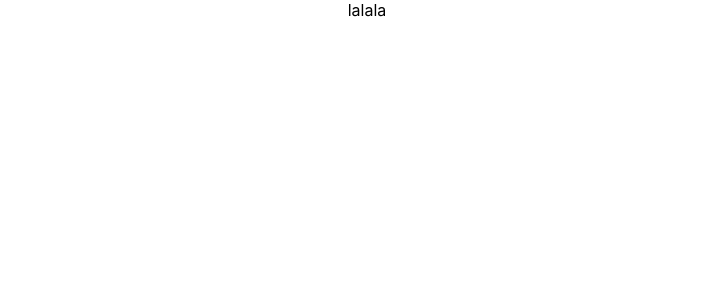
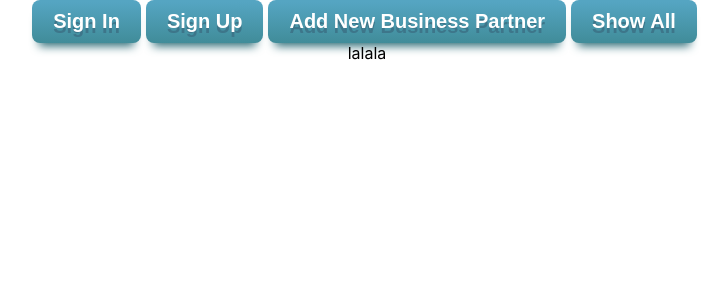
Before and after one commit to segalzeyalz/xioma-test, a React (Create React App) app in the folder xioma-test/: page / in a window 1280 px wide. Shown: the top 300 px of the page, without its empty margins (273-1001 px from the left). Built offline with nearby package versions, Linux system fonts and the light colour scheme.

Commit message:
add buttons

```diff
--- a/xioma-test/src/App.js
+++ b/xioma-test/src/App.js
@@ -1,4 +1,5 @@
 import React, { Component } from 'react';
+import Buttons from './buttons/Buttons'
 import Businessparetners from './businesspartners'
 import './App.css';
 
@@ -6,10 +7,10 @@ class App extends Component {
   render() {
     return (
       <div className="App">
+        <Buttons />
         <Businessparetners businessparetners={"lalala"}/>
       </div>
     );
   }
 }
-
 export default App;
--- a/xioma-test/src/businesspartners/index.js
+++ b/xioma-test/src/businesspartners/index.js
@@ -11,7 +11,7 @@ class Businessparetners extends Component {
   render() {
       //Here is the businessparetners
     return (
-      <div className="buttons">
+      <div className="business">
          {this.props.businessparetners}
       </div>
     );
--- /dev/null
+++ b/xioma-test/src/buttons/Buttons.js
@@ -0,0 +1,30 @@
+import React, { Component } from 'react';
+import './style.css'
+class Buttons extends Component {
+  constructor(props){
+    super(props);
+      this.state = {
+    }
+    this.deleteShape = this.deleteShape.bind(this)
+  }
+
+  deleteShape(){
+    let { shapes } = this.state;
+    shapes.splice(shapes.length-1,1)
+    this.setState({shapes})
+  }
+
+
+  render() {
+      //Here is the Buttons
+    return (
+      <div className="buttons">
+        <div className="button">Sign In</div>
+        <div className="button">Sign Up</div>
+        {<div className="button">Add New Business Partner</div>}
+        <div className="button">Show All </div>
+      </div>
+    );
+  }
+}
+export default Buttons;
--- /dev/null
+++ b/xioma-test/src/buttons/style.css
@@ -0,0 +1,39 @@
+.buttons{
+    text-align: center;
+}
+.button{
+    display: inline-block;
+    margin-right: 5px;
+	box-shadow: 0px 10px 10px -7px #276873;
+	background:linear-gradient(to bottom, #55a5c2 5%, #408c99 100%);
+	background-color:#55a5c2;
+	border-radius:8px;
+	display:inline-block;
+	cursor:pointer;
+	color:#ffffff;
+	font-family:Arial;
+	font-size:20px;
+	font-weight:bold;
+	padding:10px 21px;
+	text-decoration:none;
+    text-shadow:0px 5px 0px #3d768a;
+    user-select: none;
+}
+.button:hover {
+	background:-webkit-gradient(linear, left top, left bottom, color-stop(0.05, #408c99), color-stop(1, #55a5c2));
+	background:-moz-linear-gradient(top, #408c99 5%, #55a5c2 100%);
+	background:-webkit-linear-gradient(top, #408c99 5%, #55a5c2 100%);
+	background:-o-linear-gradient(top, #408c99 5%, #55a5c2 100%);
+	background:-ms-linear-gradient(top, #408c99 5%, #55a5c2 100%);
+	background:linear-gradient(to bottom, #408c99 5%, #55a5c2 100%);
+	filter:progid:DXImageTransform.Microsoft.gradient(startColorstr='#408c99', endColorstr='#55a5c2',GradientType=0);
+	background-color:#408c99;
+}
+.button:active {
+	position:relative;
+	top:1px;
+}
+input[type="color"]{
+    padding:0;
+    cursor: pointer;
+}
```
